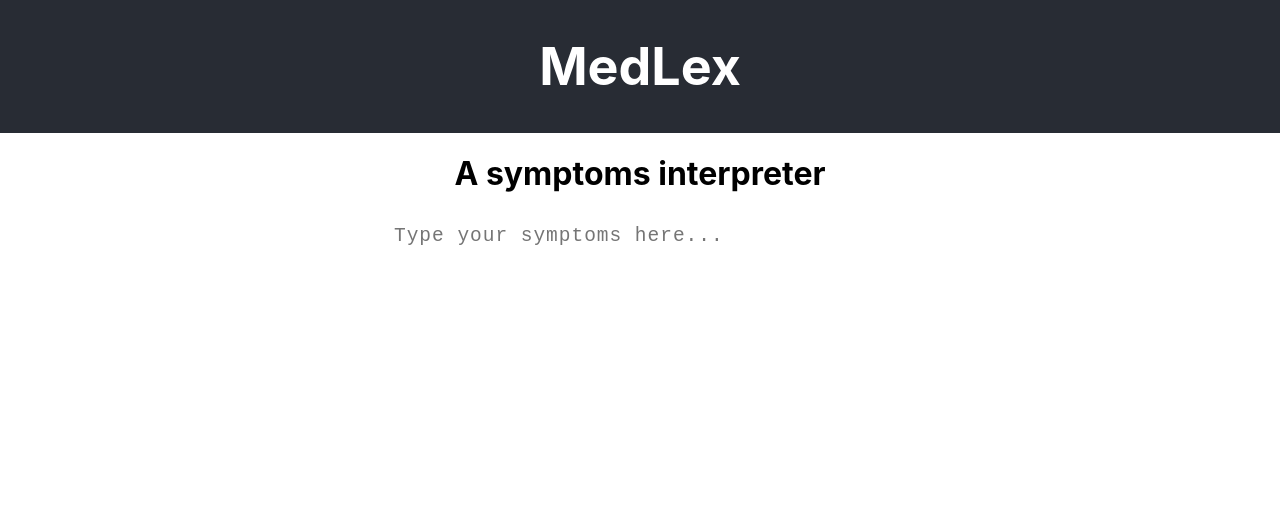
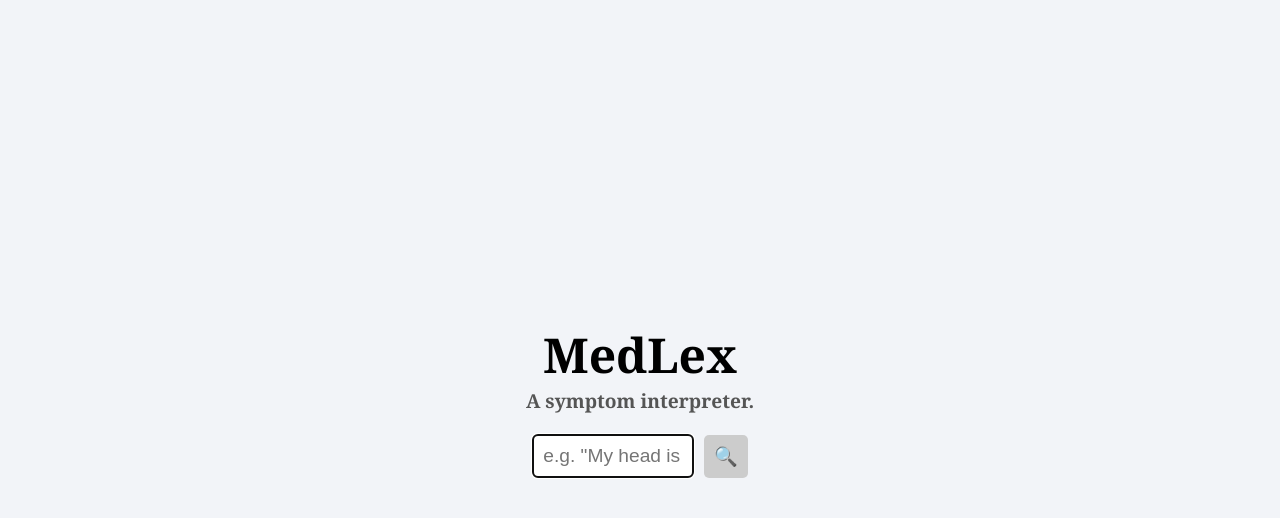
Before and after one commit to rayzelltj/HackCamp2024, a React (Create React App) app in the folder app/: page / in a window 1280 px wide. Shown: the top 518 px of the page. Built offline with nearby package versions, Linux system fonts and the light colour scheme.

Commit message:
modifed app.css, app.js, and readme files

```diff
--- a/app/src/App.css
+++ b/app/src/App.css
@@ -1,69 +1,62 @@
+body {
+  margin: 0;
+  font-family: 'Arial', sans-serif;
+  background-color: #f2f4f8;
+  display: flex;
+  justify-content: center;
+  align-items: center;
+  min-height: 100vh;
+}
+
 .App {
   text-align: center;
 }
 
-
 .App-header {
-  background-color: #282c34;
-  /* min-height: 10vh; */
-  display: flex;
-  flex-direction: column;
-  font-size: calc(10px + 2vh);
-  color: white;
+  margin-bottom: 20px;
+  font-family: 'Georgia', serif;
+  color: #000; /* Adjusts color if needed */
 }
 
-.subApp-header {
-  background-color: #282c34;
-  /* min-height: 5vh; */
-  display: flex;
-  flex-direction: column;
-  font-size: calc(10px - 2vh);
-  color: white;
+.App-header h1 {
+  font-size: 3rem;
+  margin: 0;
 }
 
-.label {
-  background-color: #282c34;
-  /* min-height: 5vh; */
-  display: flex;
-  flex-direction: column;
-  font-size: calc(10px - 2vh);
-  color: white;
-}
-
-.App-link {
-  color: #61dafb;
+.subheader {
+  font-size: 1.2rem;
+  color: #555;
+  margin: 0;
 }
 
 .TextBox {
   display: flex;
   align-items: center;
   justify-content: center;
-  text-align: center;
-  font-family: Arial, sans-serif;
+  gap: 10px;
+  margin-top: 20px;
 }
 
 .input-field {
-  width: 40%;
-  font-size: 1.5em;
-  font-family: monospace;
-  border: none;
+  width: 50%;
+  max-width: 500px;
+  font-size: 1.2rem;
   padding: 10px;
+  border: 1px solid #ccc;
   border-radius: 5px;
-  caret-color: #264653;
-  position: static;
-  top: 0;
-  left: 0;
-  z-index: 1;
-  letter-spacing: 0.05em;
-  outline: none;
   box-sizing: border-box;
 }
 
-@keyframes App-logo-spin {
-  from {
-    transform: rotate(0deg);
-  }
-  to {
-    transform: rotate(360deg);
-  }
+.search-button {
+  padding: 10px;
+  font-size: 1.2rem;
+  border: none;
+  background-color: #ccc;
+  border-radius: 5px;
+  cursor: pointer;
+  outline: none;
 }
+
+.search-button:hover {
+  background-color: #bbb;
+}
--- a/app/src/App.js
+++ b/app/src/App.js
@@ -1,5 +1,4 @@
-import logo from './logo.svg';
-import React, { useState, setText } from 'react';
+import React, { useState } from 'react';
 import './App.css';
 
 const TextBox = () => {
@@ -9,42 +8,26 @@ const TextBox = () => {
   };
 
   return (
-    <div className = "TextBox">
-      <Label/>
-
+    <div className="TextBox">
       <input
         type="text"
         id="textBox"
         value={text}
         onChange={handleChange}
         className="input-field"
-        placeholder="Type your symptoms here..."
+        placeholder='e.g. "My head is painful and my eyes feel tired"'
         autoFocus
       />
+      <button className="search-button">🔍</button>
     </div>
   );
-}
+};
 
 const Header = () => {
   return (
     <div className="App-header">
       <h1>MedLex</h1>
-    </div>
-  );
-};
-
-const SubHeader = () => {
-  return (
-    <div className="App-subheader">
-      <h1>A symptoms interpreter</h1>
-    </div>
-  );
-};
-
-const Label = () => {
-  return (
-    <div className="label">
-      <h1>Enter Your Symptoms</h1>
+      <h2 className="subheader">A symptom interpreter.</h2>
     </div>
   );
 };
@@ -53,7 +36,6 @@ function App() {
   return (
     <div className="App">
       <Header />
-      <SubHeader />
       <TextBox />
     </div>
   );
```
Also changed, not shown: 1 other file (tests, documents, lock files or other folders).
